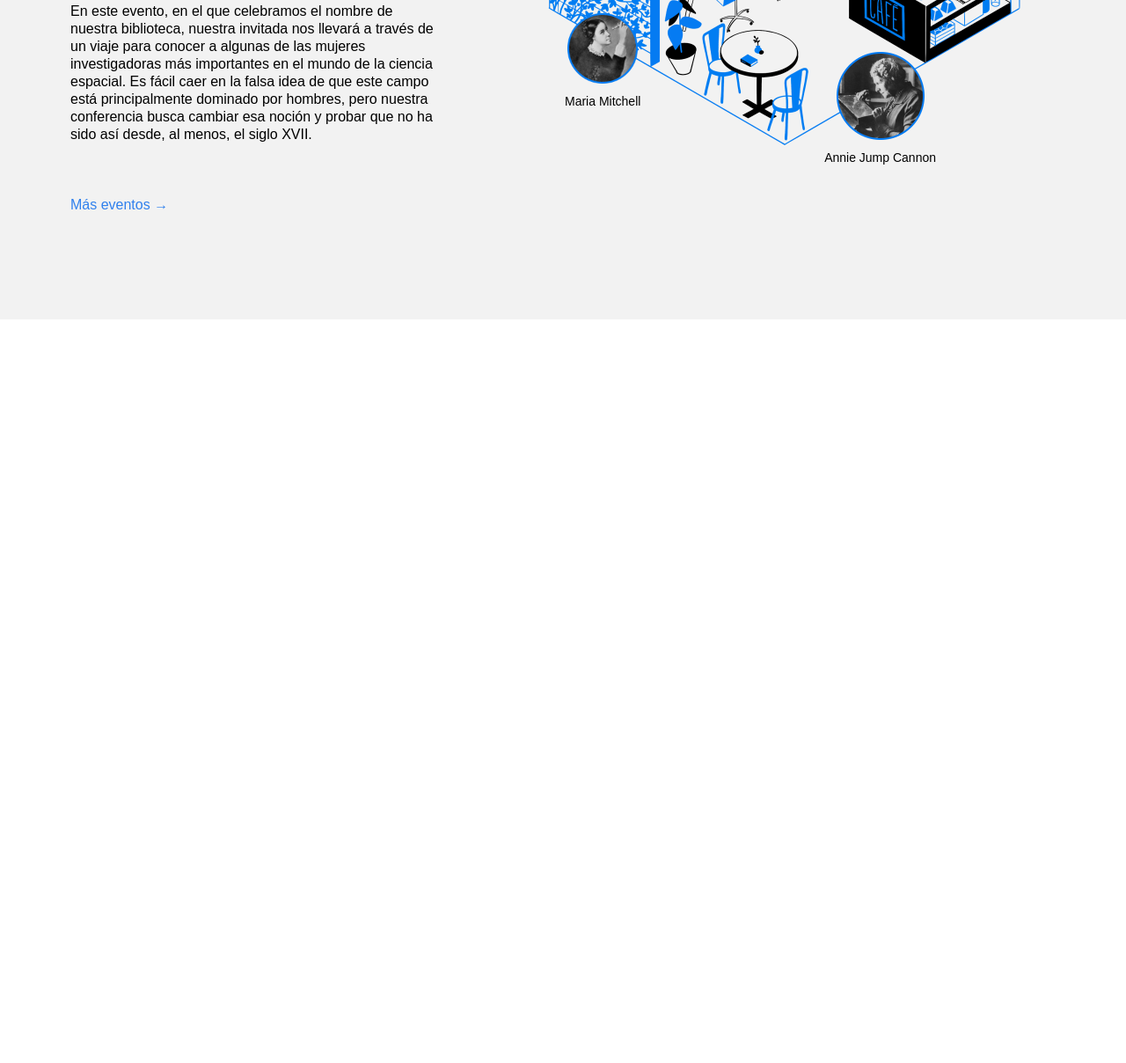
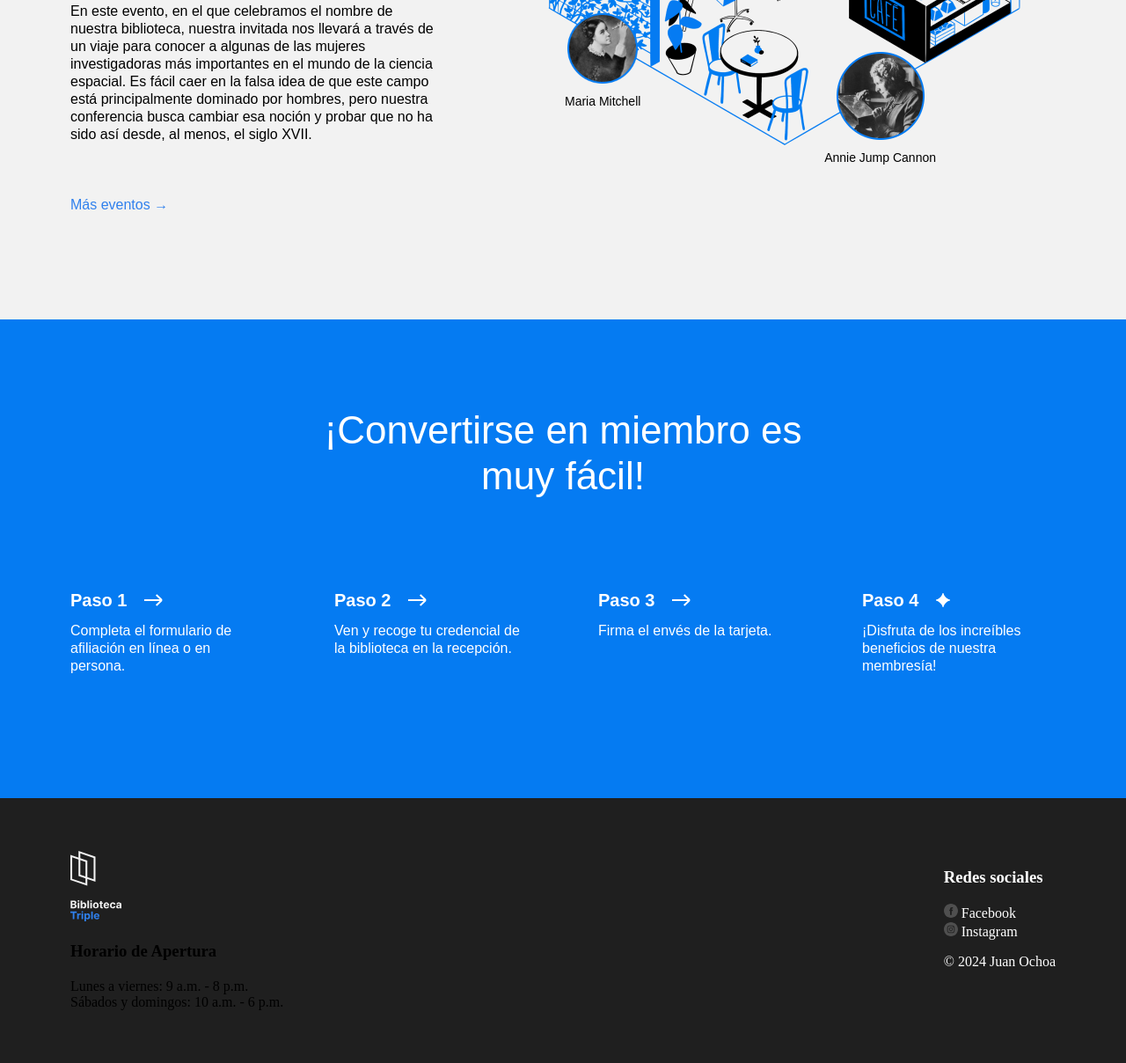
Before and after one commit to shougo8/web_project_library_es, a plain HTML site: page index.html in a window 1280 px wide. Shown: the part 2575-3783 px from the top of the page at 88% size. Before the commit the page ends 2938 px from the top, so only its background shows below. Drawn offline with Linux system fonts and the light colour scheme.

Commit message:
Ultima actualización

```diff
--- a/index.html
+++ b/index.html
@@ -218,7 +218,106 @@
             </div>
           </div>
         </section>
+        <section class="membership">
+          <h2 class="membership__title">
+            ¡Convertirse en miembro es muy fácil!
+          </h2>
+          <ul class="membership__steps">
+            <li class="step">
+              <h3 class="step__title">
+                Paso 1
+                <img
+                  src="./images/icon_step_forward.svg"
+                  alt="icon forward"
+                  class="step__icon"
+                />
+              </h3>
+              <p class="step__description">
+                Completa el formulario de afiliación en línea o en persona.
+              </p>
+            </li>
+            <li class="step">
+              <h3 class="step__title">
+                Paso 2
+                <img
+                  src="./images/icon_step_forward.svg"
+                  alt="icon forward"
+                  class="step__icon"
+                />
+              </h3>
+              <p class="step__description">
+                Ven y recoge tu credencial de la biblioteca en la recepción.
+              </p>
+            </li>
+            <li class="step">
+              <h3 class="step__title">
+                Paso 3
+                <img
+                  src="./images/icon_step_forward.svg"
+                  alt="icon forward"
+                  class="step__icon"
+                />
+              </h3>
+              <p class="step__description">Firma el envés de la tarjeta.</p>
+            </li>
+            <li class="step">
+              <h3 class="step__title">
+                Paso 4
+                <img
+                  src="./images/icon_step_finish.svg"
+                  alt="icon finish"
+                  class="step__icon"
+                />
+              </h3>
+              <p class="step__description">
+                ¡Disfruta de los increíbles beneficios de nuestra membresía!
+              </p>
+            </li>
+          </ul>
+        </section>
       </main>
     </div>
   </body>
+  <footer class="footer">
+    <div class="footer__columns">
+      <div class="footer__column">
+        <img src="./images/logo_white.svg" alt="Logo" class="footer__logo />
+      </div>
+      <div class="footer__column_content_hours">
+        <h3 class="footer__column-heading">Horario de Apertura</h3>
+        <ul class="footer__list">
+          <li class="footer__list-item">Lunes a viernes: 9 a.m. - 8 p.m.</li>
+          <li class="footer__list-item">
+            Sábados y domingos: 10 a.m. - 6 p.m.
+          </li>
+        </ul>
+      </div>
+      <div class="footer__column_content_social">
+        <h3 class="footer__column-heading">Redes sociales</h3>
+        <ul class="footer__list">
+          <li class="footer__list-item">
+            <a class="footer__column-link href=#">
+              <img
+                src="./images/facebook_white.svg"
+                alt="Facebook icon"
+                class="footer__social-icon"
+              />
+              Facebook
+            </a>
+          </li>
+          <li class="footer__list-item">
+            <a class="footer__column-link href=#">
+              <img
+                src="./images/instagram_white.svg"
+                alt="Instagran icon"
+                class="footer__social-icon"
+              />
+              Instagram
+            </a>
+          </li>
+        </ul>
+        <p class="footer__copyright">© 2024 Juan Ochoa</p>
+      </div>
+    </div>
+  </footer>
 </html>
--- a/styles/style.css
+++ b/styles/style.css
@@ -291,3 +291,117 @@
   font-size: 14px;
   margin: 0;
 }
+
+.membership {
+  padding: 100px 0 140px;
+  background-color: #057bf2;
+  color: #ffffff;
+}
+
+.membership__title {
+  max-width: 574px;
+  margin: 0 auto;
+  text-align: center;
+  font-size: 44px;
+  font-weight: 500;
+  line-height: 52px;
+}
+
+.membership__steps {
+  list-style-type: none;
+  padding: 0;
+  margin: 100px 0 0;
+  display: flex;
+  justify-content: space-evenly;
+}
+
+.step {
+  flex-basis: 220px;
+}
+
+.step__title {
+  margin: 0;
+  font-size: 20px;
+  line-height: 30px;
+  font-weight: 700;
+  display: flex;
+  align-items: center;
+}
+
+.step__icon {
+  margin-left: 20px;
+}
+
+.step__description {
+  margin: 10px 0 0;
+}
+
+.footer {
+  box-sizing: border-box;
+}
+
+.footer__columns {
+  background-color: #1f1f1f;
+  display: flex;
+  justify-content: space-between;
+  position: relative;
+  box-sizing: border-box;
+  padding: 60px 80px;
+}
+
+.footer__column_content_hours {
+  color: white;
+  line-height: 20px;
+  position: relative;
+  top: 0;
+  right: 80px;
+  bottom: 100px;
+  left: auto;
+}
+
+.footer__column_content_social {
+  color: white;
+  position: relative;
+  top: 0;
+  right: 0;
+  bottom: 100px;
+}
+
+.footer__logo {
+  position: relative;
+  height: 80px;
+  width: 58px;
+}
+
+.footer__column-heading {
+  bottom: 20px;
+}
+
+.footer__list {
+  list-style-type: none;
+  padding: 0;
+  margin: 0;
+  margin-top: 20px;
+}
+
+.footer__list-item {
+}
+
+.footer__column-link {
+  color: white;
+  text-decoration: none;
+}
+
+.footer__social-icon {
+  width: 16px;
+  height: 16px;
+}
+
+.footer__copyright {
+  position: relative;
+  text-align: start;
+  color: white;
+  top: 0;
+  bottom: 100;
+  left: 0;
+}
```
